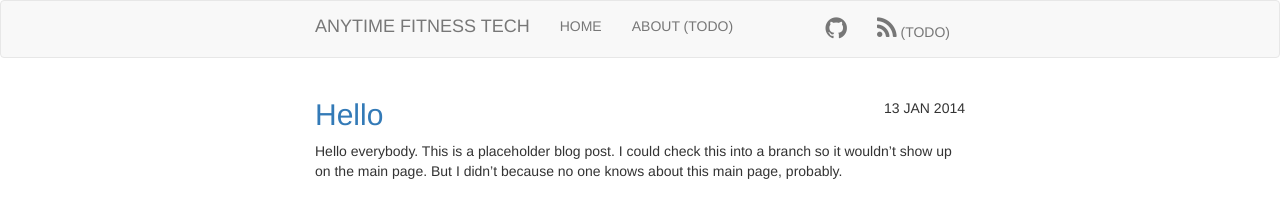
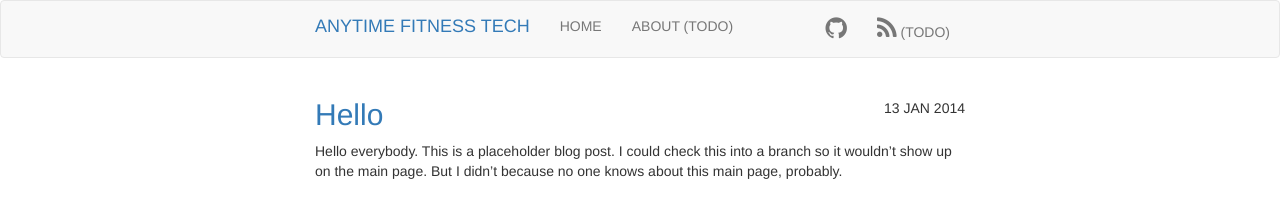
Before and after one commit to awesome/anytimefitness.github.io, a Jekyll site: the page built from index.html, in a window 1280 px wide. Shown: the top 209 px of the page. Built offline with Jekyll 4.4.1, drawn with Linux system fonts in a browser that asks for light colours; nearby versions of some CDN libraries; Markdown is read by kramdown in place of the engine named in the settings.

Commit message:
made the site name clickable

```diff
--- a/_layouts/default.html
+++ b/_layouts/default.html
@@ -25,7 +25,7 @@
           <span class="icon-bar"></span>
           <span class="icon-bar"></span>
         </button>
-        <div class="navbar-brand">{{ site.name }}</div>
+        <div class="navbar-brand"><a href="/">{{ site.name }}</a></div>
       </div>
 
       <div class="collapse navbar-collapse" id="head-nav-collapse">
```
